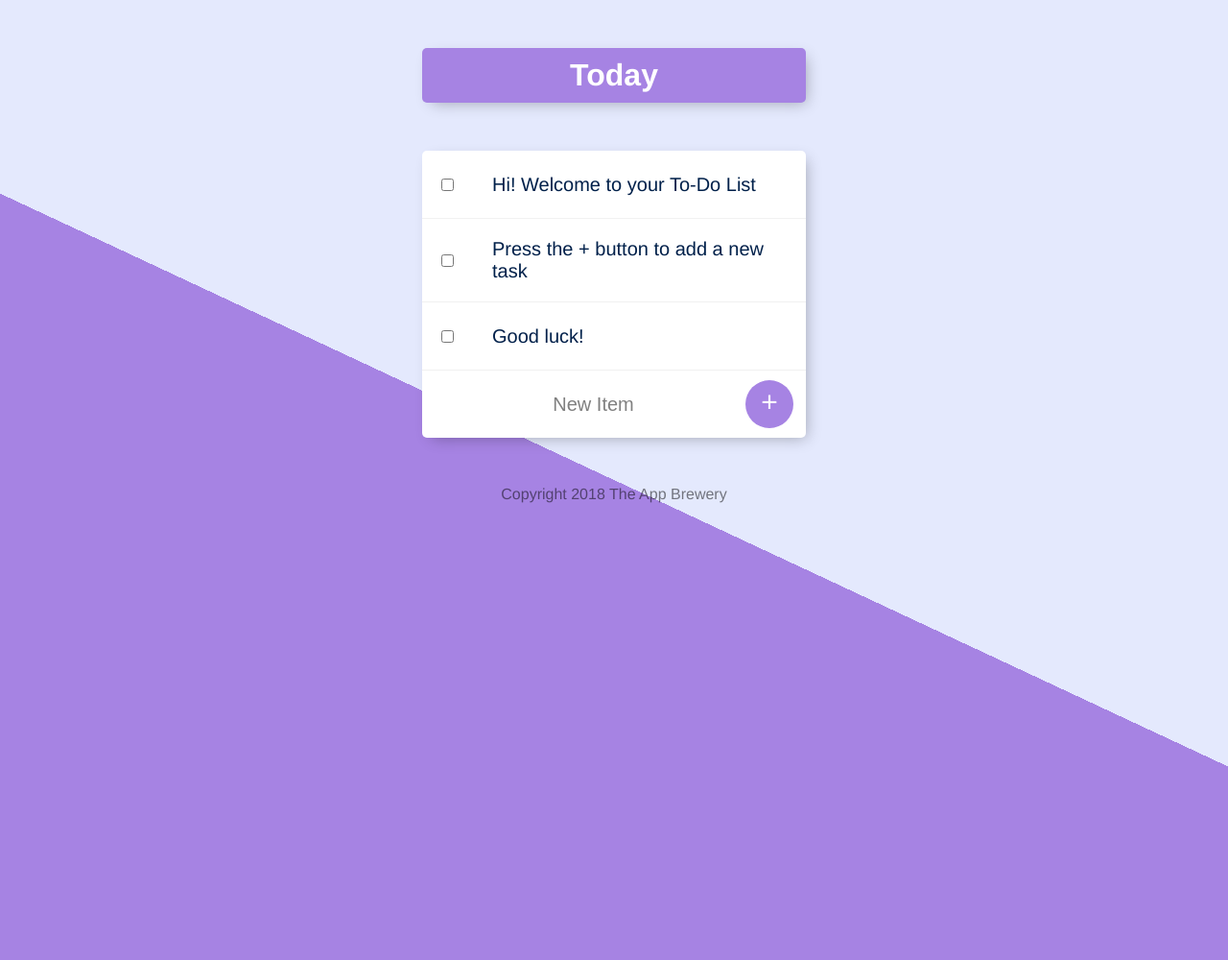
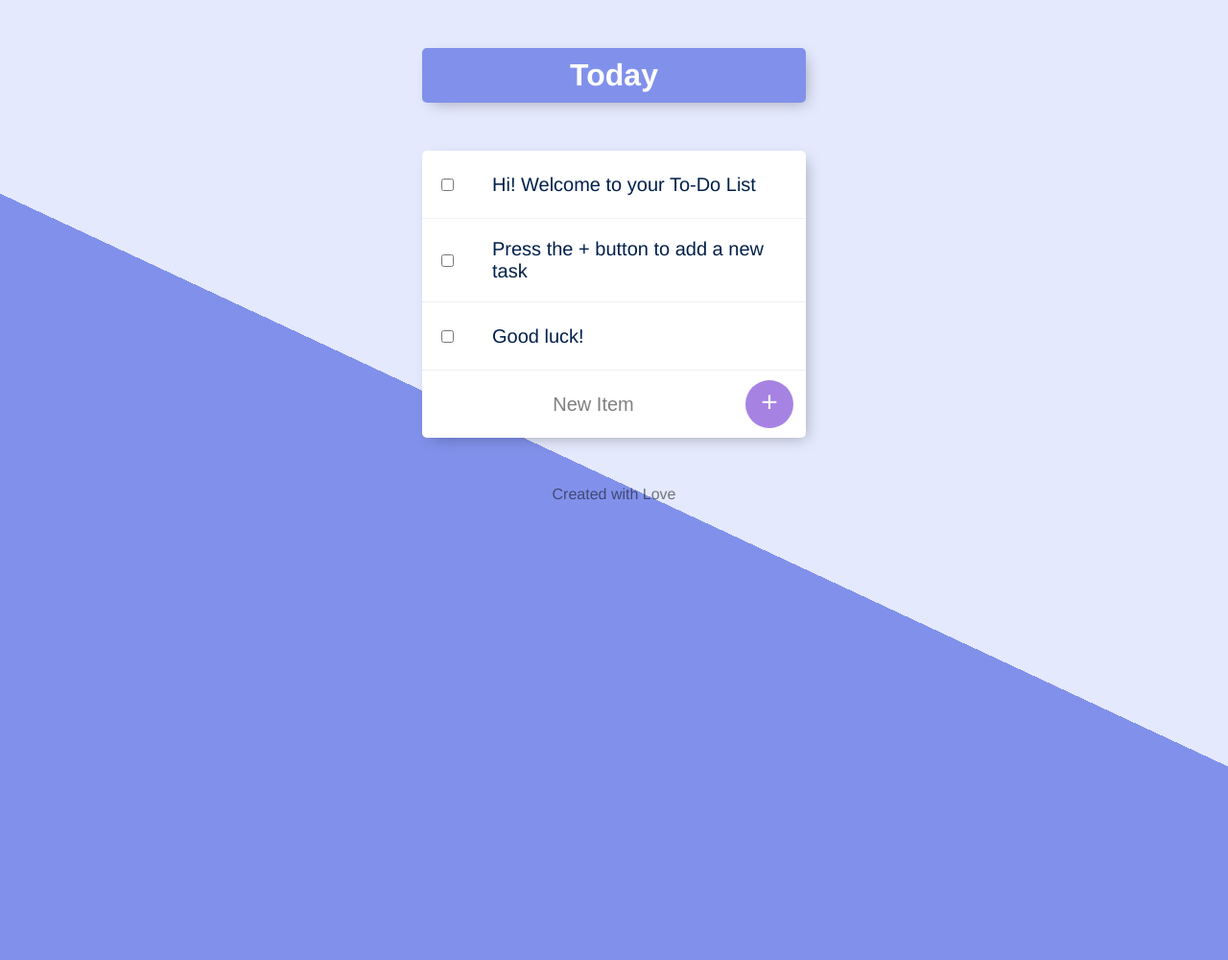
Before and after one commit to LowGround/To-Do-List, a Node server app: page / in a window 1280 px wide. Shown: the whole page at 96% size. Run offline with Node 20, Linux system fonts and the light colour scheme; data comes from the database, SQL or seed files in the repository; data that the repository does not hold is empty; some libraries are stand-ins or nearby versions.

Commit message:
Changed the footer and the color of bkground and list title

```diff
--- a/public/css/styles.css
+++ b/public/css/styles.css
@@ -1,6 +1,6 @@
 html {
   background-color: #E4E9FD;
-  background-image: -webkit-linear-gradient(65deg, #A683E3 50%, #E4E9FD 50%);
+  background-image: -webkit-linear-gradient(65deg, #8191eb 50%, #E4E9FD 50%);
   min-height: 1000px;
   font-family: 'helvetica neue';
 }
@@ -19,7 +19,7 @@ h1 {
 }
 
 #heading {
-  background-color: #A683E3;
+  background-color: #8191eb;
   text-align: center;
 }
 
@@ -36,7 +36,7 @@ h1 {
 
 input:checked+p {
   text-decoration: line-through;
-  text-decoration-color: #A683E3;
+  text-decoration-color: #8191eb;
 }
 
 input[type="checkbox"] {
--- a/views/footer.ejs
+++ b/views/footer.ejs
@@ -3,7 +3,7 @@
 </body>
 
 <footer>
-  Copyright 2018 The App Brewery
+  Created with Love
 </footer>
 
 </html>
```
